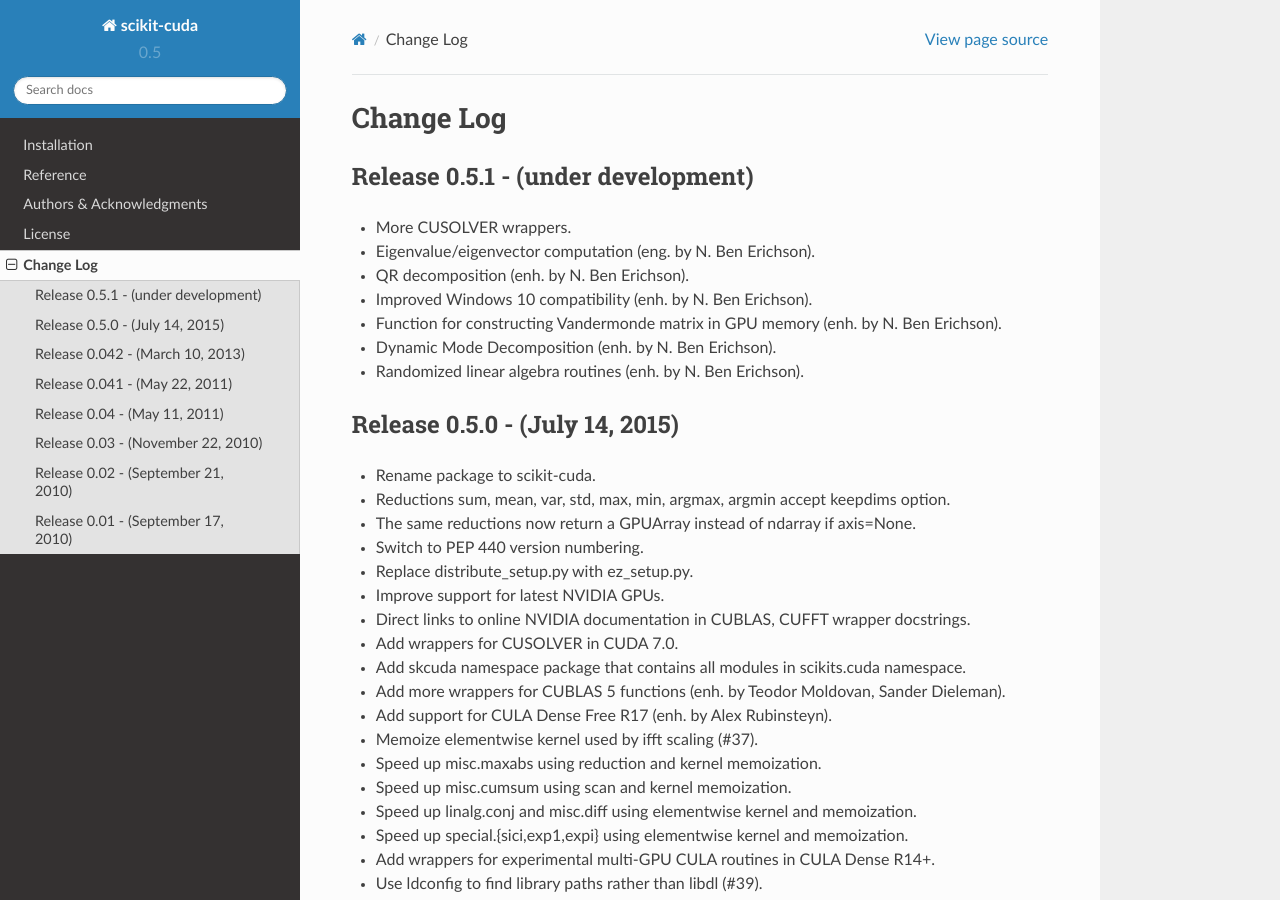
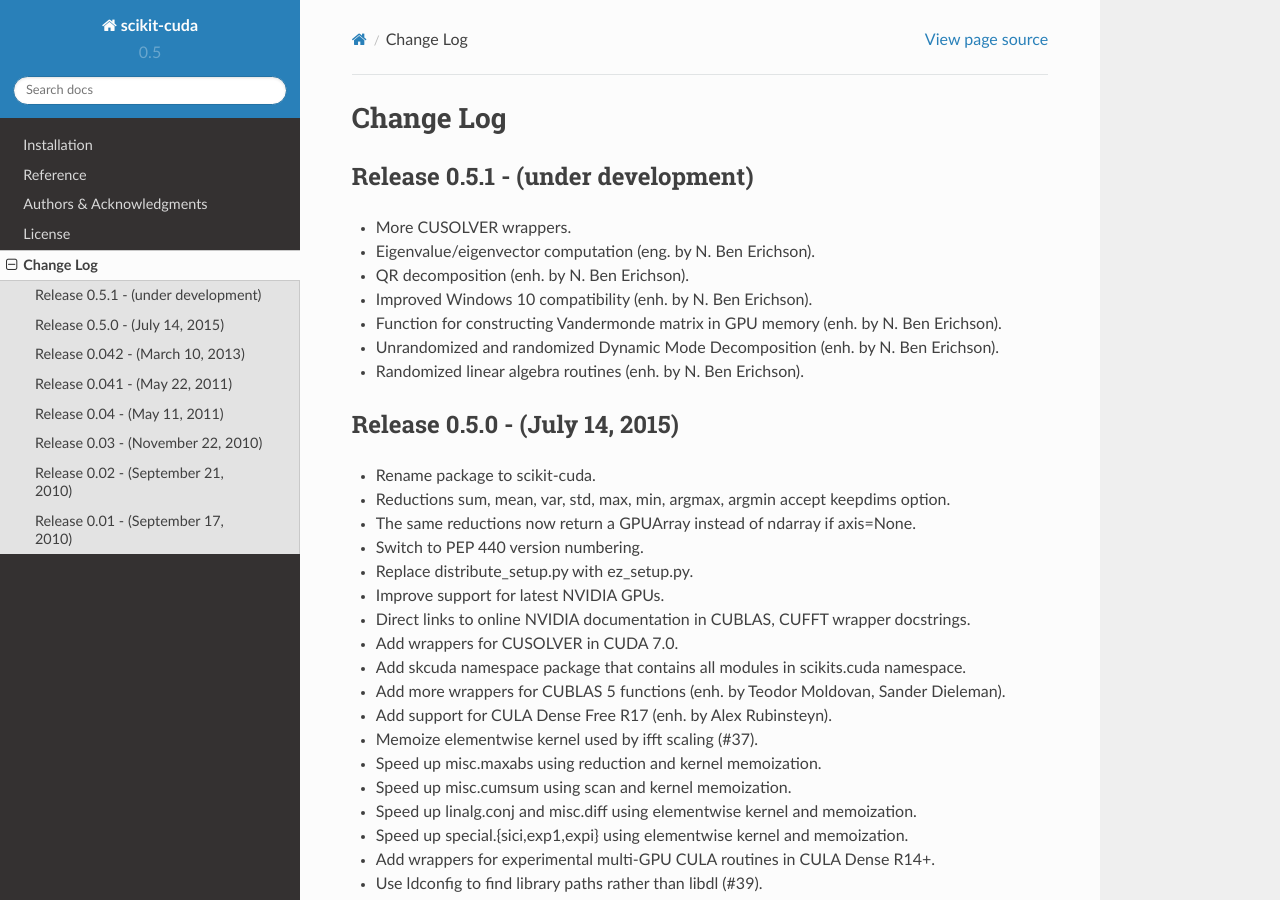
Before and after one commit to lebedov/scikit-cuda, a Sphinx documentation site: the page built from docs/source/changes.rst, in a window 1280 px wide and 900 px high. Built offline with Sphinx 7.4.7 and the Read the Docs theme 2.0.0, drawn with Linux system fonts in a browser that asks for light colours; formulas are drawn with MathJax 3.

Commit message:
Update docs.

```diff
--- a/docs/source/changes.rst
+++ b/docs/source/changes.rst
@@ -11,7 +11,8 @@
 * Improved Windows 10 compatibility (enh. by N. Ben Erichson).
 * Function for constructing Vandermonde matrix in GPU memory (enh. by N. Ben
   Erichson).
-* Dynamic Mode Decomposition (enh. by N. Ben Erichson).
+* Unrandomized and randomized Dynamic Mode Decomposition (enh. by N. Ben
+  Erichson).
 * Randomized linear algebra routines (enh. by N. Ben Erichson).
 
 Release 0.5.0 - (July 14, 2015)
--- a/docs/source/reference_rlinalg.rst
+++ b/docs/source/reference_rlinalg.rst
@@ -9,4 +9,5 @@
    :toctree: generated/
    :nosignatures:
 
+   rdmd
    rsvd
```
